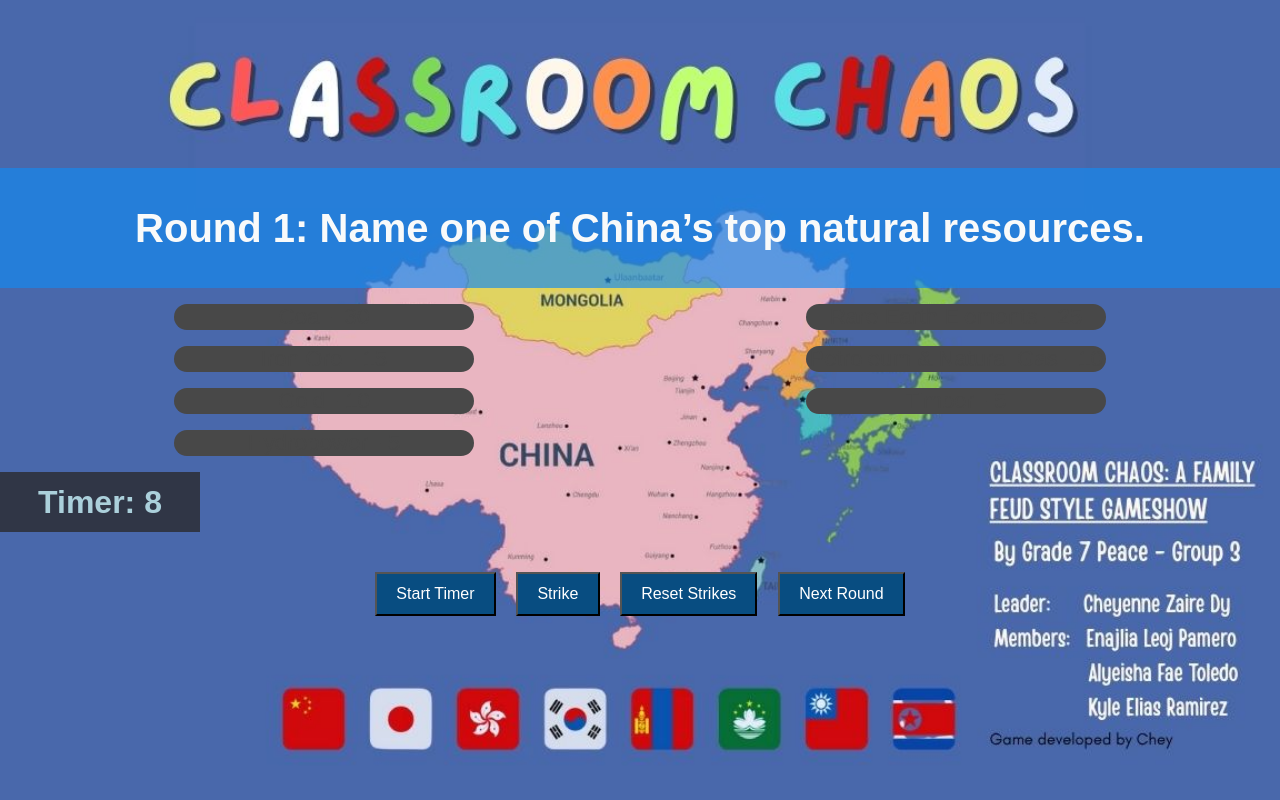
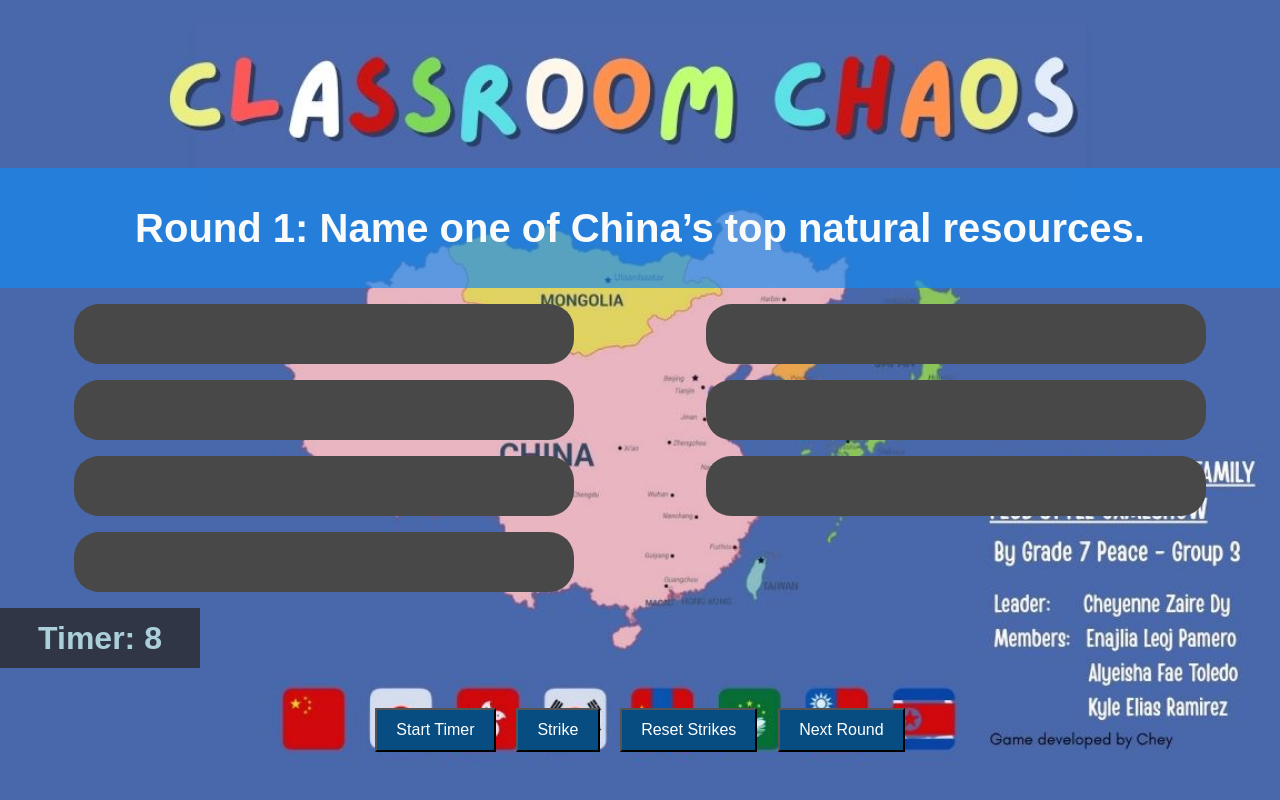
Before and after one commit to ladybugpxl/classroom-chaos, a plain HTML site: page index.html in a window 1280 px wide. Drawn offline with Linux system fonts and the light colour scheme.

Commit message:
Update index.html

```diff
--- a/index.html
+++ b/index.html
@@ -18,7 +18,8 @@
     .board {display: grid;grid-template-columns: repeat(2, 1fr);gap: 1rem;justify-items: center;margin: 1rem;}
     .card {
       width: 90%;
-      max-width: 300px;
+      max-width: 500px;
+      height: 60px;
       background-color: #484848;
       color: #484848;
       border-radius: 25px;
```
